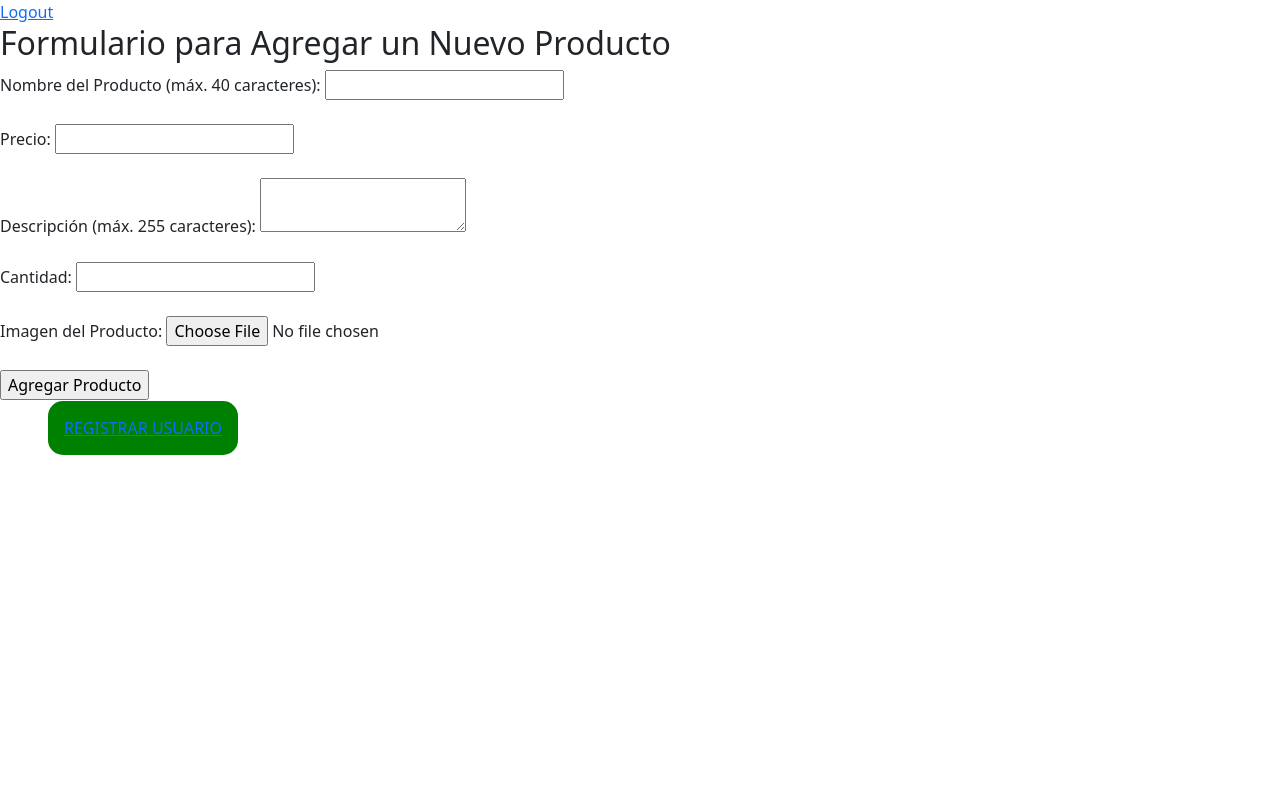
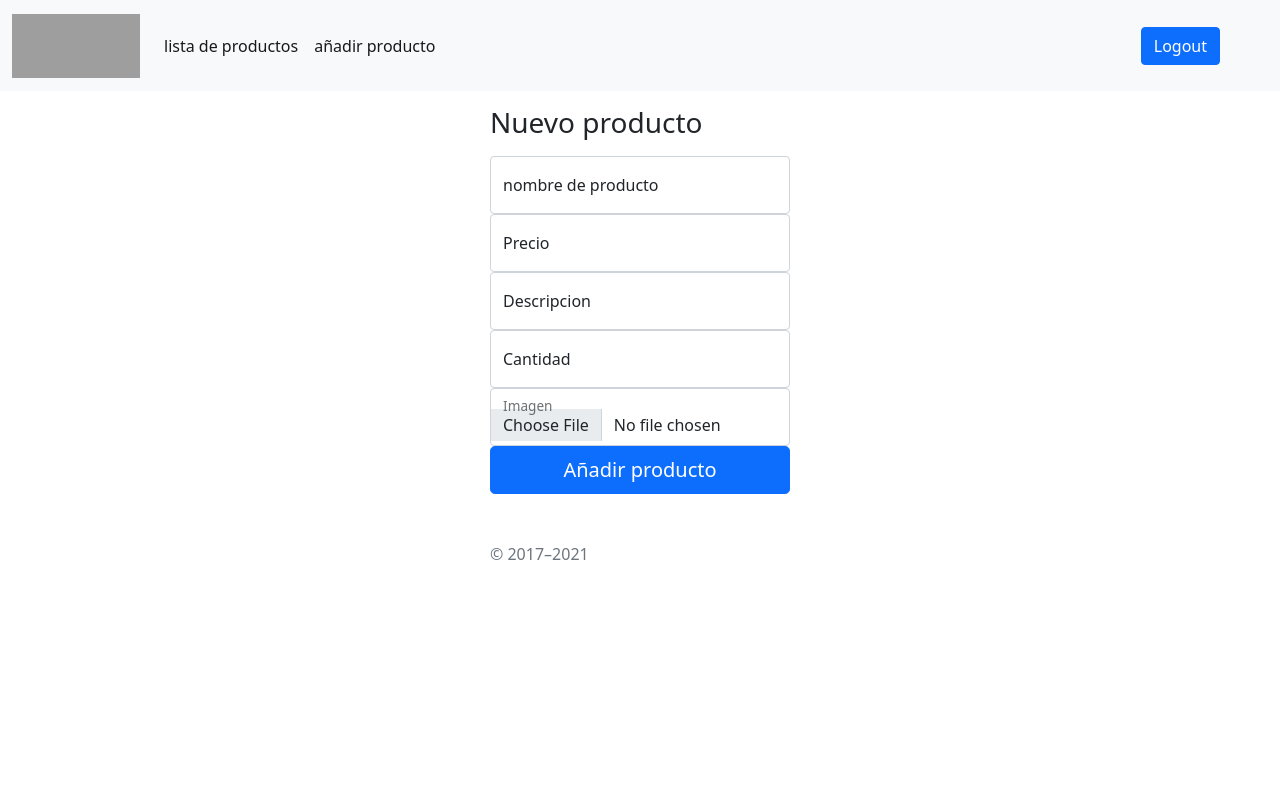
Before and after one commit to ertiti11/zamazon, a PHP site: page /producto in a window 1280 px wide. Run offline with PHP 8.4, Linux system fonts and the light colour scheme; a user stored in the database is signed in; grey boxes are pictures that could not be loaded.

Commit message:
refactor producto.php

```diff
--- a/components/navbar.php
+++ b/components/navbar.php
@@ -1,5 +1,4 @@
 <?php
-session_start();
 
 
 //comprobar si ha iniciado sesion y si no pues le pondremos la sesion con valor a invitado y un boton de login y si ha iniciado le pondremos un boton de logout
--- a/lista_productos.php
+++ b/lista_productos.php
@@ -7,7 +7,10 @@
 </head>
 
 <body>
-    <?php require './components/navbar.php' ?>
+
+    <?php
+    session_start();
+    require './components/navbar.php' ?>
     <h2 class="text-center my-5">Lista de Productos</h2>
 
     <div style="display: flex; justify-content:center; align-items:center">
--- a/producto.php
+++ b/producto.php
@@ -2,41 +2,10 @@
 session_start();
 
 //comprobar si ha iniciado sesion y si no pues le pondremos la sesion con valor a invitado y un boton de login y si ha iniciado le pondremos un boton de logout
-        if(isset($_SESSION["usuario"])){
-            echo '<a href="./logout.php">Logout</a>';
-        }else{
+if (!isset($_SESSION["usuario"])) {
     header("Location: ./login.php");
 }
 ?>
-<!DOCTYPE html>
-<html>
-<head>
-    <title>Formulario de Producto</title>
-    <?php require './css.php' ?>
-</head>
-<body>
-    <h2>Formulario para Agregar un Nuevo Producto</h2>
-    <form method="post" action="<?php echo $_SERVER['PHP_SELF']; ?>" enctype="multipart/form-data">
-
-        <label for="nombre">Nombre del Producto (máx. 40 caracteres):</label>
-        <input type="text" name="nombre" id="nombre" maxlength="40" required><br><br>
-
-        <label for="precio">Precio:</label>
-        <input type="number" step="0.01" name="precio" id="precio" min="0" required><br><br>
-
-        <label for="descripcion">Descripción (máx. 255 caracteres):</label>
-        <textarea name="descripcion" id="descripcion" maxlength="255"></textarea><br><br>
-
-        <label for="cantidad">Cantidad:</label>
-        <input type="number" name="cantidad" id="cantidad" min="0" required><br><br>
-
-        <label for="imagen">Imagen del Producto:</label>
-        <input type="file" name="imagen" id="imagen" accept="image/*"><br><br>
-
-        <input type="submit" name="submit" value="Agregar Producto">
-    </form>
-
-    <a href="usuarios.php" style="border-radius: 15px; padding: 1rem; background-color: green; margin:3em"> REGISTRAR USUARIO</a>
 
 <?php
 if ($_SERVER["REQUEST_METHOD"] == "POST") {
@@ -77,5 +46,68 @@
     $conn->close();
 }
 ?>
+<!DOCTYPE html>
+<html>
+
+<head>
+    <title>Formulario de Producto</title>
+    <?php require './css.php' ?>
+    <link rel="stylesheet" href="./signin.css">
+</head>
+<style>
+    .bd-placeholder-img {
+        font-size: 1.125rem;
+        text-anchor: middle;
+        -webkit-user-select: none;
+        -moz-user-select: none;
+        user-select: none;
+    }
+
+    @media (min-width: 768px) {
+        .bd-placeholder-img-lg {
+            font-size: 3.5rem;
+        }
+    }
+</style>
+
+<body>
+    <header>
+        <?php require './components/navbar.php' ?>
+    </header>
+
+    <main class="form-signin">
+        <form class="" method="post">
+            <h1 class="h3 mb-3 fw-normal">Nuevo producto</h1>
+            <?php if (isset($error)) echo "<div class='alert alert-danger' role='alert'>" . $error . "</div>" ?>
+            <div class="form-floating">
+                <input type="text" name="nombre" class="form-control" id="floatingInput" placeholder="Nombre de producto" required>
+                <label for="floatingInput">nombre de producto</label>
+            </div>
+            <div class="form-floating">
+                <input type="text" name="precio" class="form-control" id="floatingPassword" placeholder="precio" required>
+                <label for="floatingPassword">Precio</label>
+            </div>
+            <div class="form-floating">
+                <input type="text" name="descripcion" class="form-control" id="floatingPassword" placeholder="Descripcion" required>
+                <label for="floatingPassword">Descripcion</label>
+            </div>
+            <div class="form-floating">
+                <input type="number" name="cantidad" class="form-control" id="floatingPassword" placeholder="Descripcion" required>
+                <label for="floatingPassword">Cantidad</label>
+            </div>
+            <div class="form-floating">
+                <input type="file" name="cantidad" class="form-control" id="floatingPassword" placeholder="Descripcion" required>
+                <label for="floatingPassword">Imagen</label>
+            </div>
+
+
+            <button class="w-100 btn btn-lg btn-primary" type="submit">Añadir producto</button>
+            <p class="mt-5 mb-3 text-muted">&copy; 2017–2021</p>
+        </form>
+    </main>
+
+
+
 </body>
+
 </html>
--- a/signin.css
+++ b/signin.css
@@ -1,15 +1,5 @@
-html,
-body {
-  height: 100%;
-}
 
-body {
-  display: flex;
-  align-items: center;
-  padding-top: 40px;
-  padding-bottom: 40px;
-  background-color: #f5f5f5;
-}
+
 
 .form-signin {
   width: 100%;
```
Lines whose indentation alone changed are shown as unchanged.
